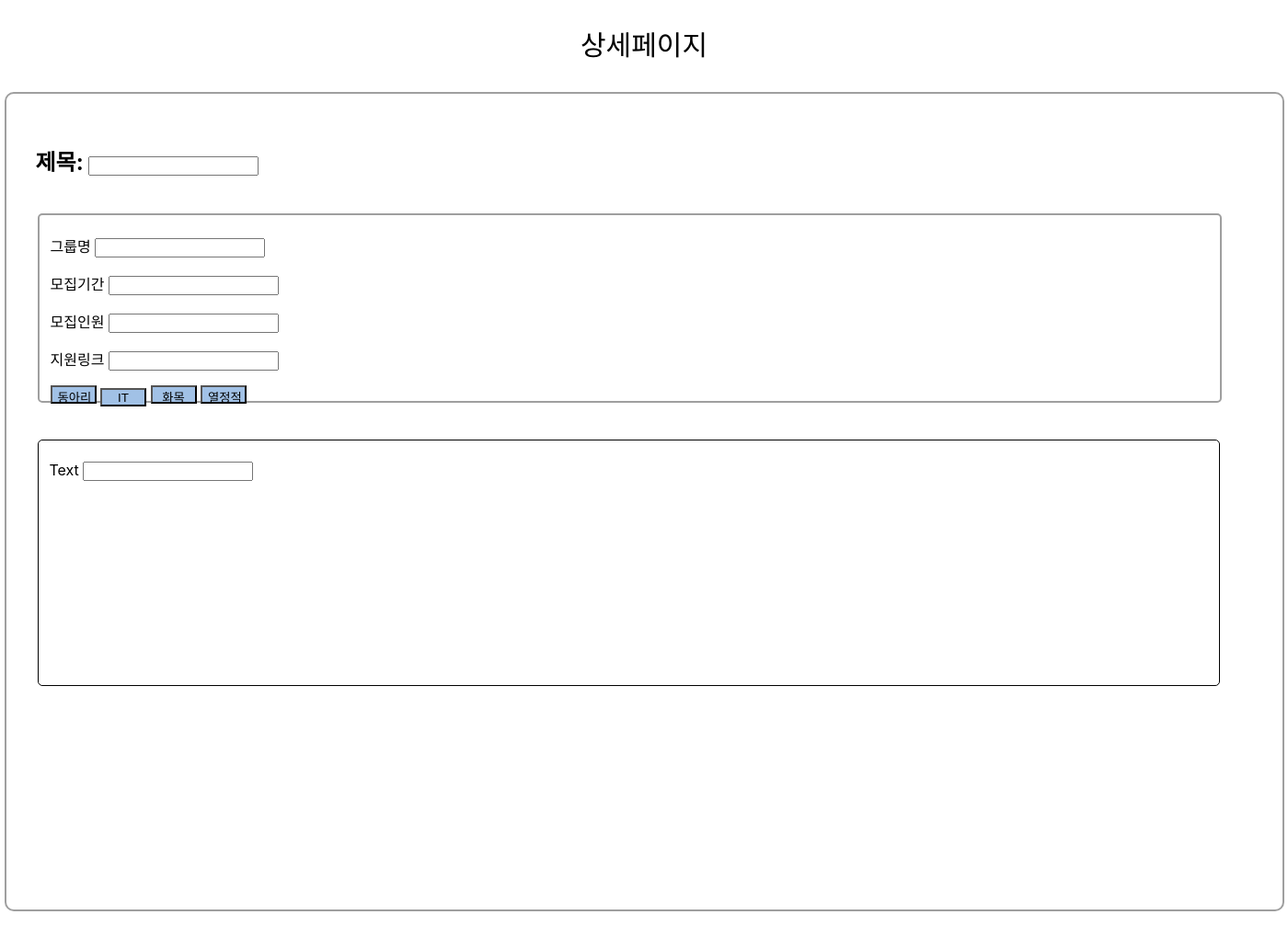
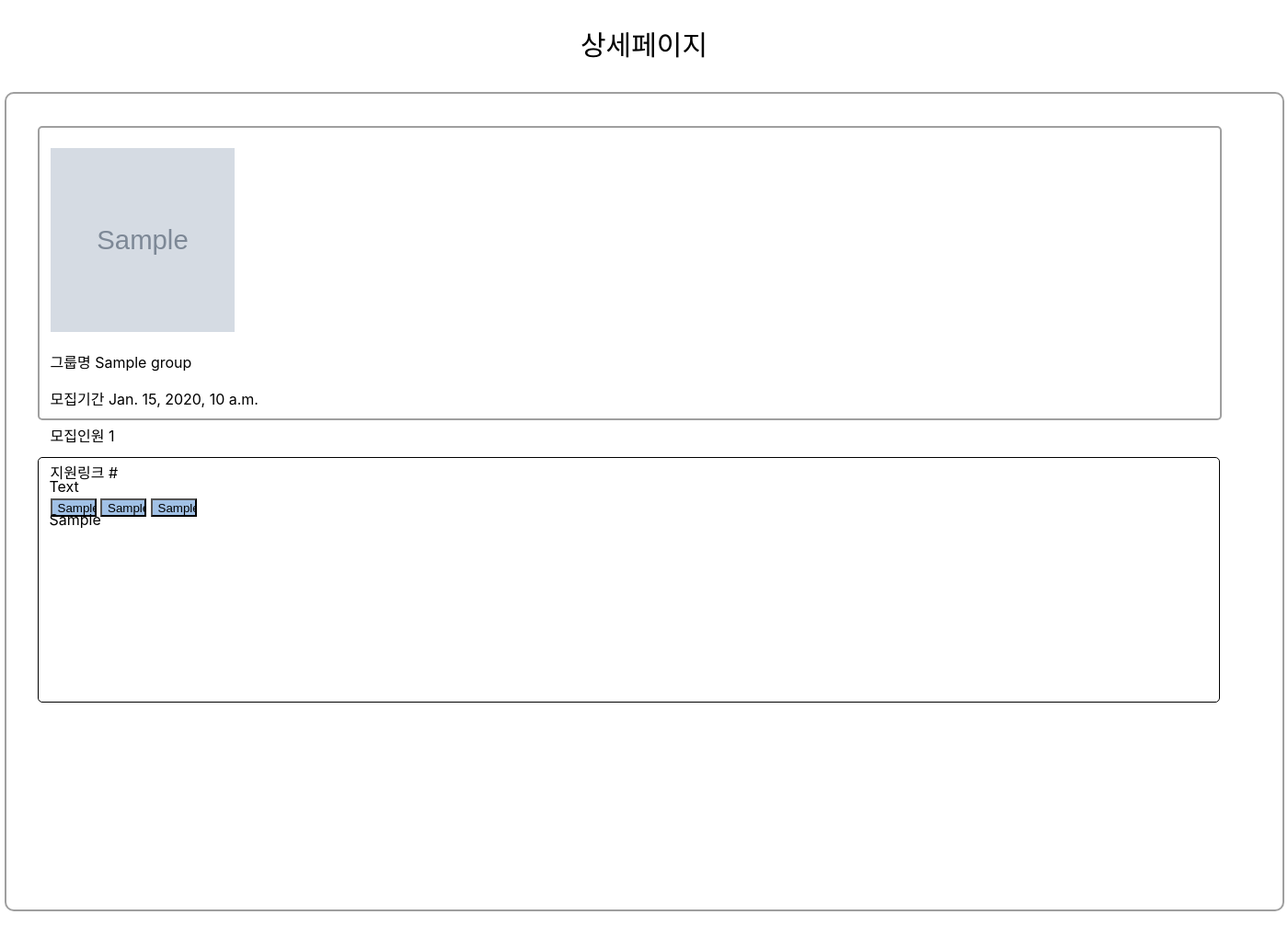
Before and after one commit to hufslion11th/9team_mini_project, a Django app: template templates/detail.html in a window 1400 px wide. Shown: the part 80-1112 px from the top of the page at 92% size. Run offline with Django 4.2, Linux system fonts and the light colour scheme; the template is opened without the code that fills it: most values are stand-ins (such as "Sample title", 1, 10 or a date in 2020); grey boxes marked "Sample" are stand-in pictures; parts of the project's set-up code (start-up, migrations or seed data) failed here and were passed over.

Commit message:
이제 잔다

```diff
--- a/board/urls.py
+++ b/board/urls.py
@@ -3,9 +3,11 @@
 from django.conf.urls.static import static
 from django.urls import path
 
+app_name = "groups"
+
 urlpatterns = [
-    path('main/', board.views.main),
-    path('detail/', board.views.detail),
+    path('main/', board.views.main, name="main"),
+    path('detail/<int:pk>', board.views.detail, name="detail"),
     path('register/', board.views.register),
     path('search/', board.views.search),
 
--- a/static/main_style.css
+++ b/static/main_style.css
@@ -15,6 +15,7 @@
   font-weight: bold;
 }
 .logo_container {
+  display: inline-block;
   height: 100%;
   margin-left: 64px;
   cursor: pointer;
--- a/static/styles.css
+++ b/static/styles.css
@@ -64,7 +64,7 @@
 
 .fieldset_group {
   width: 1259px;
-  height: 187px;
+  height: 300px;
   left: 91px;
   top: 307px;
   border: 2px solid #9f9f9f;
--- a/templates/base.html
+++ b/templates/base.html
@@ -11,7 +11,9 @@
 </head>
 <body>
   <header>
-    <div class="logo_container"><img src="{% static 'logo1.png' %}" alt="" width="70px"></div>
+    <a class="logo_container" href="{% url 'groups:main' %}">
+      <img src="{% static 'logo1.png' %}" alt="" width="70px">
+    </a>
     <nav class="menu_container">
       <ul>
         <li><a>그룹검색/보기</a></li>
--- a/templates/detail.html
+++ b/templates/detail.html
@@ -4,34 +4,28 @@
   <body>
     <div class="text_register">상세페이지</div>
     <div class="box_out">
-      <h2>
-        <label>제목:</label>
-        <input type="text" />
-      </h2>
-      <br />
       <fieldset class="fieldset_group">
         <p>
-          <label>그룹명 </label>
-          <input type="text" />
+          <img src="{{group.logo.url}}" alt="" width="200px" height="200px">
         </p>
         <p>
-          <label>모집기간 </label>
-          <input type="text" />
+          <label>그룹명 {{group.name}}</label>
         </p>
         <p>
-          <label>모집인원 </label>
-          <input type="text" />
+          <label>모집기간 {{group.deadline}}</label>
         </p>
         <p>
-          <label>지원링크 </label>
-          <input type="text" />
+          <label>모집인원 {{group.recruitment_count}}</label>
+        </p>
+        <p>
+          <label>지원링크 {{group.recruiting_url}}</label>
         </p>
 
         <p>
-          <input class="button" type="button" value="동아리" />
-          <input class="button" type="button" value="IT" />
-          <input class="button" type="button" value="화목" />
-          <input class="button" type="button" value="열정적" />
+          <input class="button" type="button" value="{{group.group_type}}" />
+          <input class="button" type="button" value="{{group.field}}" />
+          <input class="button" type="button" value="{{group.natures}}" />
+
         </p>
       </fieldset>
       <br />
@@ -39,7 +33,7 @@
       <fieldset class="fieldset_text">
         <p>
           <label>Text </label>
-          <input type="text" />
+          <p>{{group.short_introduce}}</p>
         </p>
       </fieldset>
     </div>
--- a/templates/main.html
+++ b/templates/main.html
@@ -36,7 +36,7 @@
       {% for group in groups %}
       <div class="group">
         <img src="{{group.logo.url}}" alt="" class="group_img">
-        <h3 class="group_name"><span>{{group.name}}</span></h3>
+        <h3 class="group_name"><a href="{% url 'groups:detail' group.pk %}">{{group.name}}</a></h3>
         <div class="group_info"><span class="group_infobox">{{group.group_type}}</span><span class="group_infobox">{{group.field}}</span></div>
         <div class="group_info group_vibe">
           <span class="group_infobox">{{group.natures}}</span>
```
Also changed, not shown: board/forms.py (deleted, +0 -7 lines), board/views.py (+14 -14 lines).
